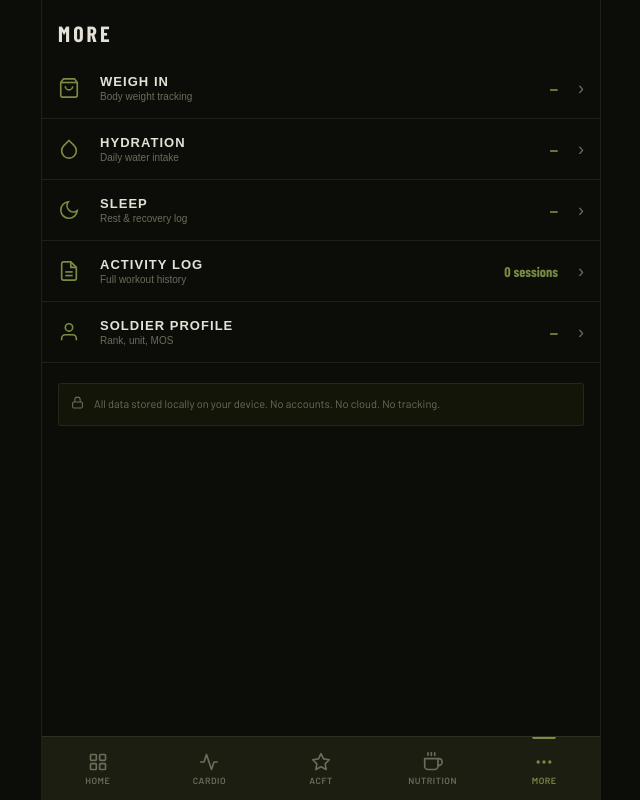
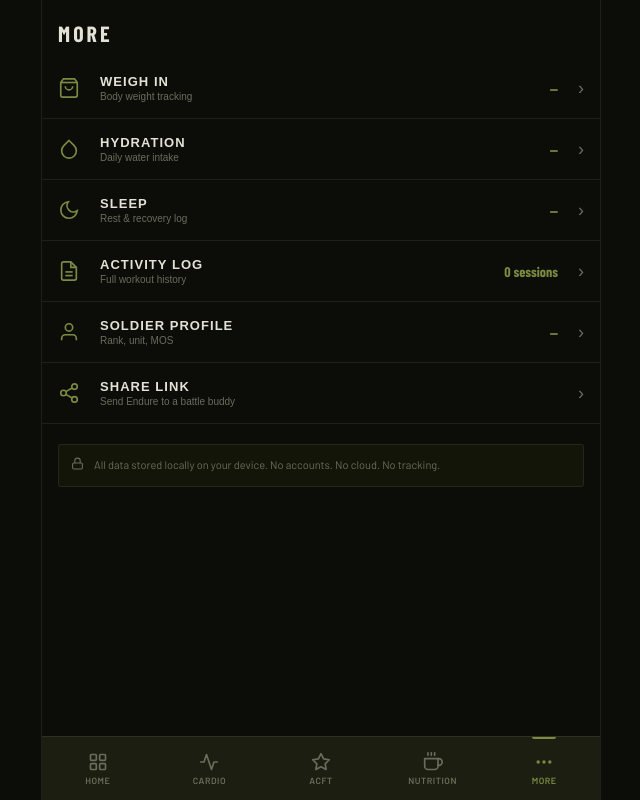
Before and after one commit to EndureFitness/Endure, a React (Vite) app: page / in a window 1280 px wide. Both pictures are taken after a click on the button "MORE". Shown: the whole page, without its empty margins (319-959 px from the left). Built offline with nearby package versions, Linux system fonts and the light colour scheme.

Commit message:
Add PWA install button and share link to More menu

```diff
--- a/src/components/More.jsx
+++ b/src/components/More.jsx
@@ -1,11 +1,14 @@
 import { useState } from 'react';
+import { usePWAInstall } from '../lib/install.js';
 
 const More = ({ data, saveData, setTab }) => {
   const [view, setView] = useState('hub');
+  const install = usePWAInstall();
 
   if (view === 'weighin') return <WeighIn data={data} saveData={saveData} onBack={() => setView('hub')} />;
   if (view === 'water') return <Water data={data} saveData={saveData} onBack={() => setView('hub')} />;
   if (view === 'sleep') return <Sleep data={data} saveData={saveData} onBack={() => setView('hub')} />;
+  if (view === 'install_ios') return <IOSInstallGuide onBack={() => setView('hub')} />;
 
   const today = new Date().toDateString();
   const waterTodayOz = (data.water || []).filter(w => new Date(w.date).toDateString() === today).reduce((s, e) => s + e.oz, 0);
@@ -43,9 +46,45 @@
     ), label:'SOLDIER PROFILE', sub:'Rank, unit, MOS', val: data.profile?.rank ? `${data.profile.rank} ${data.profile.name||''}`.trim() : '—' },
   ];
 
+  const shareLink = async () => {
+    const url = window.location.href.split('#')[0];
+    if (navigator.share) {
+      try {
+        await navigator.share({ title: 'Endure', text: 'Privacy-first military fitness tracker.', url });
+      } catch { /* user cancelled */ }
+      return;
+    }
+    try {
+      await navigator.clipboard.writeText(url);
+      alert('Link copied to clipboard.');
+    } catch {
+      prompt('Copy this link:', url);
+    }
+  };
+
   return (
     <div style={st.screen}>
       <div style={st.header}>MORE</div>
+
+      {!install.isStandalone && (install.canInstall || install.isIOS) && (
+        <div style={st.installCard}>
+          <div style={{ flex:1 }}>
+            <div style={st.installTitle}>INSTALL ENDURE</div>
+            <div style={st.installSub}>
+              {install.canInstall
+                ? 'Add to your home screen for offline access and a full-screen, app-like experience.'
+                : 'Tap below for instructions to add Endure to your iPhone home screen.'}
+            </div>
+          </div>
+          <button
+            style={st.installBtn}
+            onClick={() => install.canInstall ? install.install() : setView('install_ios')}
+          >
+            INSTALL
+          </button>
+        </div>
+      )}
+
       {menuItems.map(item => (
         <button key={item.id} style={st.menuItem} onClick={() => {
           if (item.nav) setTab(item.nav);
@@ -60,6 +99,21 @@
           <span style={st.menuArrow}>›</span>
         </button>
       ))}
+
+      <button style={st.menuItem} onClick={shareLink}>
+        <span style={st.menuIcon}>
+          <svg width="22" height="22" viewBox="0 0 24 24" fill="none" stroke="currentColor" strokeWidth="1.8">
+            <circle cx="18" cy="5" r="3"/><circle cx="6" cy="12" r="3"/><circle cx="18" cy="19" r="3"/>
+            <line x1="8.59" y1="13.51" x2="15.42" y2="17.49"/><line x1="15.41" y1="6.51" x2="8.59" y2="10.49"/>
+          </svg>
+        </span>
+        <div style={{ flex:1 }}>
+          <div style={st.menuLabel}>SHARE LINK</div>
+          <div style={st.menuSub}>Send Endure to a battle buddy</div>
+        </div>
+        <span style={st.menuArrow}>›</span>
+      </button>
+
       <div style={st.privacyNote}>
         <svg width="13" height="13" viewBox="0 0 24 24" fill="none" stroke="var(--text-muted)" strokeWidth="2" style={{ marginRight: 6, flexShrink: 0 }}>
           <rect x="3" y="11" width="18" height="11" rx="2" ry="2"/><path d="M7 11V7a5 5 0 0 1 10 0v4"/>
@@ -69,6 +123,45 @@
     </div>
   );
 };
+
+// iOS doesn't expose an install API. Show step-by-step instructions instead.
+const IOSInstallGuide = ({ onBack }) => (
+  <div style={st.subScreen}>
+    <div style={st.subHeader}>
+      <button style={st.backBtn} onClick={onBack}>←</button>
+      <span style={st.subTitle}>INSTALL ON iOS</span>
+      <div style={{ width:32 }}></div>
+    </div>
+    <div style={{ flex:1, overflowY:'auto', padding:'0 16px 24px' }}>
+      <div style={st.iosCard}>
+        <div style={st.iosStep}>
+          <div style={st.iosStepNum}>1</div>
+          <div style={st.iosStepText}>
+            <div style={st.iosStepTitle}>Tap the Share button</div>
+            <div style={st.iosStepSub}>The square-with-arrow icon at the bottom of Safari (or the top, on iPad).</div>
+          </div>
+        </div>
+        <div style={st.iosStep}>
+          <div style={st.iosStepNum}>2</div>
+          <div style={st.iosStepText}>
+            <div style={st.iosStepTitle}>Scroll down → "Add to Home Screen"</div>
+            <div style={st.iosStepSub}>You may need to scroll past the share targets.</div>
+          </div>
+        </div>
+        <div style={st.iosStep}>
+          <div style={st.iosStepNum}>3</div>
+          <div style={st.iosStepText}>
+            <div style={st.iosStepTitle}>Tap "Add"</div>
+            <div style={st.iosStepSub}>Endure now lives on your home screen and launches full-screen, no browser bar.</div>
+          </div>
+        </div>
+      </div>
+      <div style={st.iosNote}>
+        Endure must be opened in Safari to install. Chrome on iOS doesn't support home-screen installs.
+      </div>
+    </div>
+  </div>
+);
 
 const WeighIn = ({ data, onBack, saveData }) => {
   const [input, setInput] = useState('');
@@ -306,6 +399,17 @@
 const st = {
   screen: { flex:1, overflowY:'auto', padding:0 },
   header: { fontFamily:'var(--font-head)', fontSize:22, letterSpacing:'0.14em', color:'var(--text)', fontWeight:700, padding:'20px 16px 12px' },
+  installCard: { display:'flex', alignItems:'center', gap:12, margin:'0 16px 16px', padding:'14px', background:'rgba(122,140,66,0.10)', border:'1px solid rgba(122,140,66,0.35)', borderRadius:4 },
+  installTitle: { fontFamily:'var(--font-head)', fontSize:13, color:'var(--accent)', letterSpacing:'0.14em', fontWeight:700 },
+  installSub: { fontSize:11, color:'var(--text-dim)', marginTop:4, lineHeight:1.4 },
+  installBtn: { height:44, padding:'0 18px', background:'var(--accent)', border:'none', color:'var(--bg)', fontFamily:'var(--font-head)', fontSize:12, letterSpacing:'0.12em', cursor:'pointer', borderRadius:3, fontWeight:800, flexShrink:0 },
+  iosCard: { background:'var(--surface-1)', border:'1px solid var(--border)', borderRadius:4, padding:'8px 0', marginTop:16 },
+  iosStep: { display:'flex', alignItems:'flex-start', gap:14, padding:'14px 16px', borderBottom:'1px solid var(--border-subtle)' },
+  iosStepNum: { width:28, height:28, borderRadius:'50%', background:'rgba(122,140,66,0.15)', color:'var(--accent)', fontFamily:'var(--font-head)', fontSize:14, fontWeight:800, display:'flex', alignItems:'center', justifyContent:'center', flexShrink:0 },
+  iosStepText: { flex:1 },
+  iosStepTitle: { fontSize:13, fontWeight:700, color:'var(--text)', letterSpacing:'0.04em' },
+  iosStepSub: { fontSize:11, color:'var(--text-muted)', marginTop:3, lineHeight:1.5 },
+  iosNote: { fontSize:11, color:'var(--text-muted)', marginTop:14, padding:'12px', background:'var(--surface-1)', border:'1px solid var(--border-subtle)', borderRadius:3, lineHeight:1.5 },
   menuItem: { display:'flex', alignItems:'center', gap:14, width:'100%', padding:16, background:'none', border:'none', borderBottom:'1px solid var(--border)', cursor:'pointer', textAlign:'left' },
   menuIcon: { color:'var(--accent)', width:28, flexShrink:0, display:'flex' },
   menuLabel: { fontSize:13, fontWeight:700, letterSpacing:'0.08em', color:'var(--text)' },
--- /dev/null
+++ b/src/lib/install.js
@@ -0,0 +1,55 @@
+import { useEffect, useState } from 'react';
+
+/**
+ * Returns the state needed to render an "Install app" button.
+ *
+ * - On Chrome/Edge/Android: `canInstall` becomes true after the browser fires
+ *   `beforeinstallprompt`. Calling `install()` shows the native prompt.
+ * - On iOS Safari: there is no install API. We detect the platform so the UI
+ *   can render instructions instead ("Tap Share → Add to Home Screen").
+ * - When the app is already installed and launched from the home screen,
+ *   `isStandalone` is true and the install affordance should hide entirely.
+ */
+export function usePWAInstall() {
+  const [deferredPrompt, setDeferredPrompt] = useState(null);
+  const [isStandalone, setIsStandalone] = useState(false);
+  const [isIOS, setIsIOS] = useState(false);
+
+  useEffect(() => {
+    const ua = navigator.userAgent || '';
+    setIsIOS(/iPad|iPhone|iPod/.test(ua) && !/MSStream/.test(ua));
+
+    const standalone =
+      window.matchMedia('(display-mode: standalone)').matches ||
+      // iOS Safari uses a non-standard property
+      window.navigator.standalone === true;
+    setIsStandalone(standalone);
+
+    const onPrompt = (e) => {
+      // Stop the auto prompt; we'll trigger it ourselves from the UI.
+      e.preventDefault();
+      setDeferredPrompt(e);
+    };
+    const onInstalled = () => {
+      setDeferredPrompt(null);
+      setIsStandalone(true);
+    };
+
+    window.addEventListener('beforeinstallprompt', onPrompt);
+    window.addEventListener('appinstalled', onInstalled);
+    return () => {
+      window.removeEventListener('beforeinstallprompt', onPrompt);
+      window.removeEventListener('appinstalled', onInstalled);
+    };
+  }, []);
+
+  const install = async () => {
+    if (!deferredPrompt) return null;
+    deferredPrompt.prompt();
+    const { outcome } = await deferredPrompt.userChoice;
+    setDeferredPrompt(null);
+    return outcome; // 'accepted' | 'dismissed'
+  };
+
+  return { canInstall: !!deferredPrompt, isStandalone, isIOS, install };
+}
```
